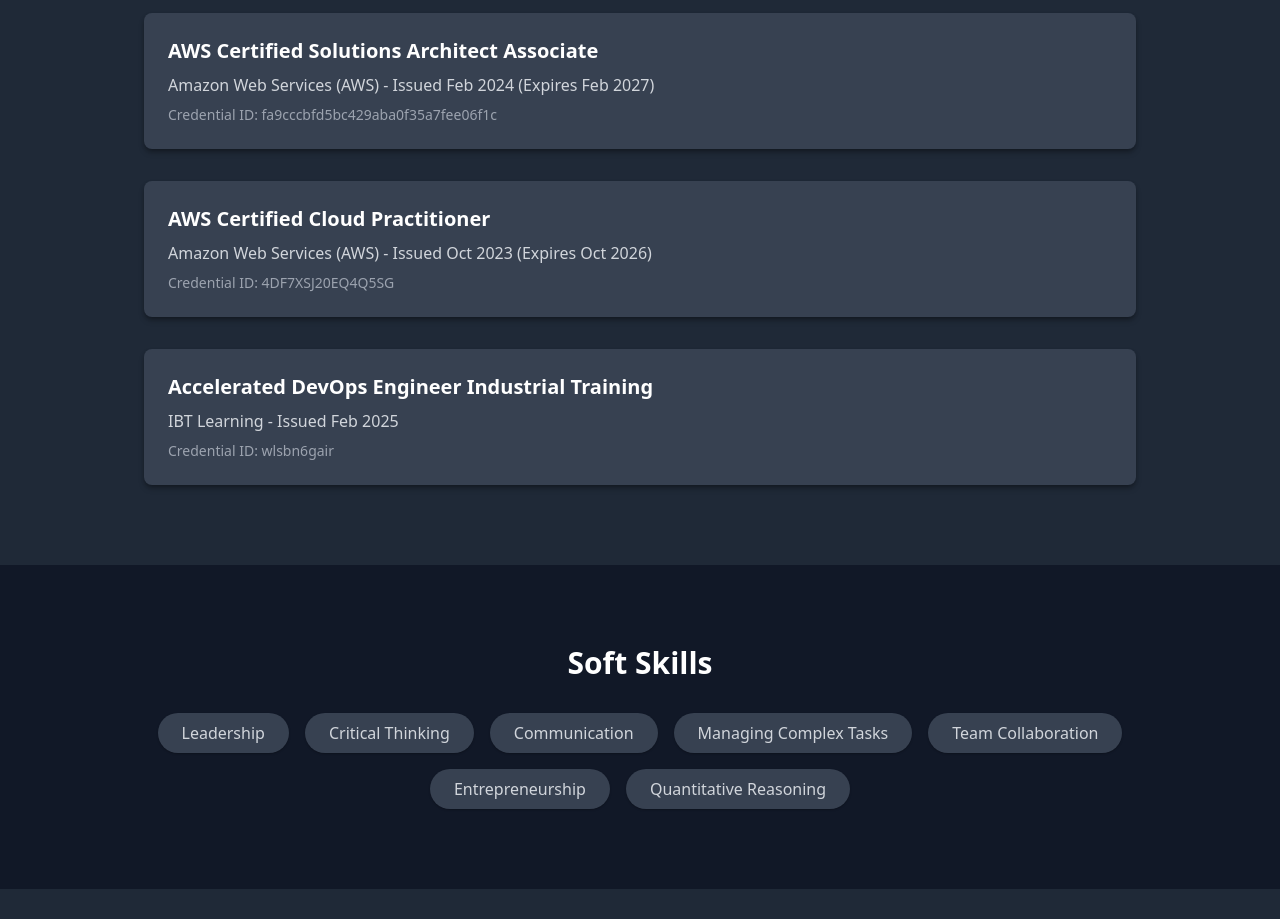
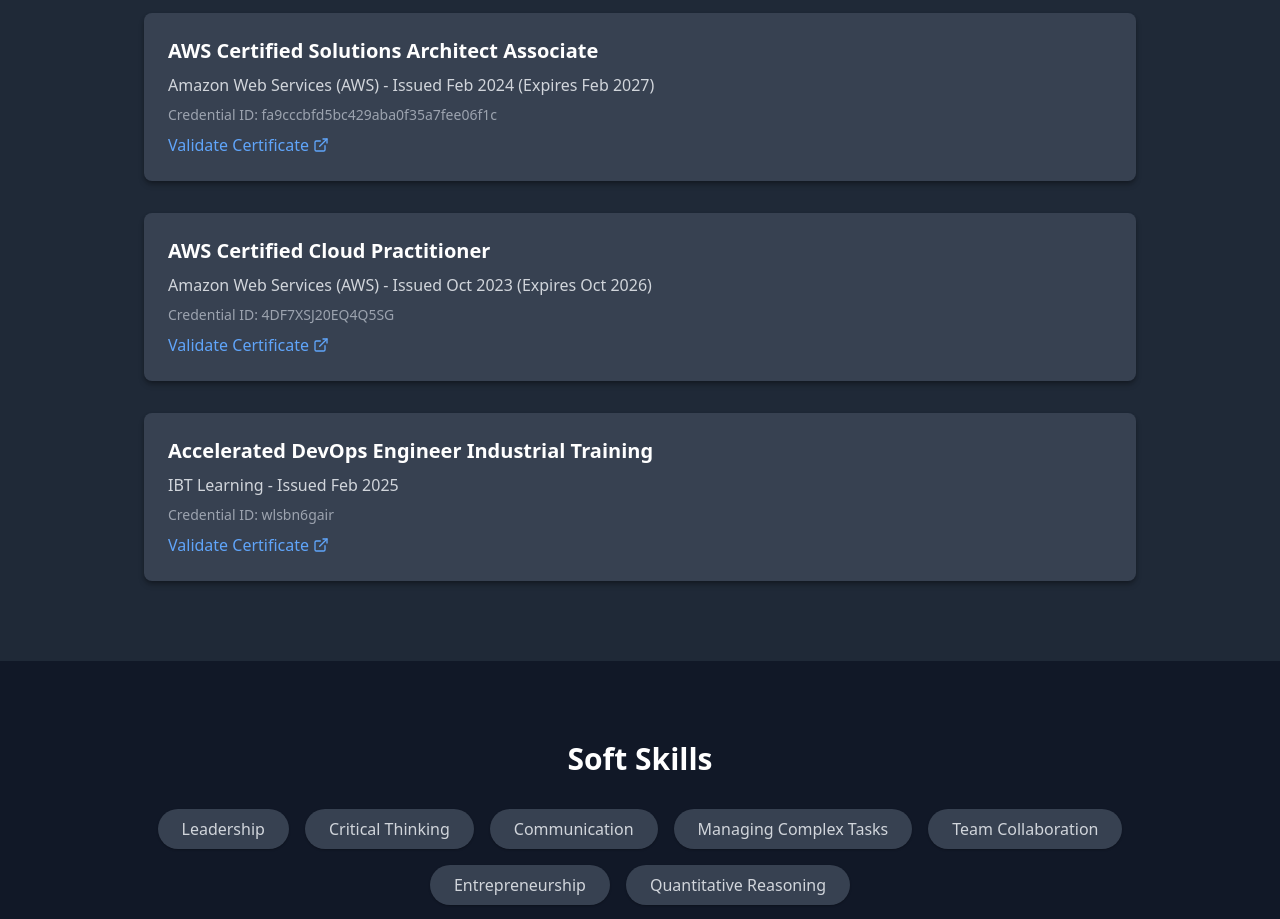
Before and after one commit to onlydurodola/portfolio, a React (Vite) app: page / in a window 1280 px wide. Shown: the part 3180-4099 px from the top of the page. Built offline with nearby package versions, Linux system fonts and the light colour scheme.

Commit message:
cert links

```diff
--- a/src/App.tsx
+++ b/src/App.tsx
@@ -84,25 +84,31 @@
       title: "ALX Cloud Computing Program Completion",
       issuer: "ALX (AWS Academy Partner)",
       date: "Completed Mar 2024",
-      url: "https://intranet.alxswe.com/certificates/eyB3XFGz-T",
+      url: "https://intranet.alxswe.com/certificates/eYB3xFGZrT",
       linkText: "Validate Certificate"
     },
     {
       title: "AWS Certified Solutions Architect Associate",
       issuer: "Amazon Web Services (AWS)",
       date: "Issued Feb 2024 (Expires Feb 2027)",
+      url: "https://aws.amazon.com/verification",
+      linkText: "Validate Certificate",
       id: "Credential ID: fa9cccbfd5bc429aba0f35a7fee06f1c"
     },
     {
       title: "AWS Certified Cloud Practitioner",
       issuer: "Amazon Web Services (AWS)",
       date: "Issued Oct 2023 (Expires Oct 2026)",
+      url: "https://aws.amazon.com/verification",
+      linkText: "Validate Certificate",
       id: "Credential ID: 4DF7XSJ20EQ4Q5SG"
     },
     {
       title: "Accelerated DevOps Engineer Industrial Training",
       issuer: "IBT Learning",
       date: "Issued Feb 2025",
+      url: "https://learn.ibtlearning.co/certificates/wlsbn6gair",
+      linkText: "Validate Certificate",
       id: "Credential ID: wlsbn6gair"
     }
   ];
```
